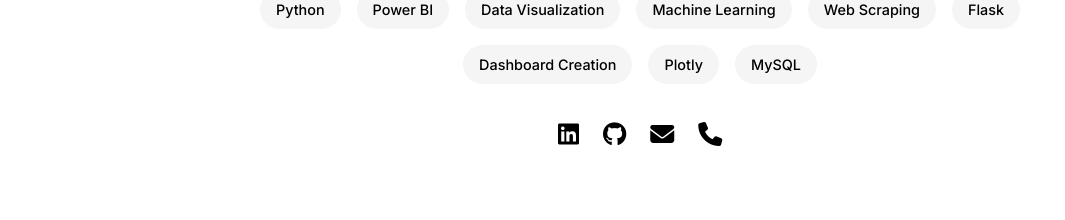
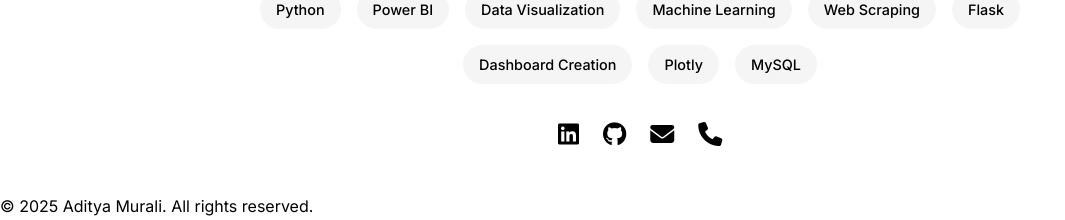
Before and after one commit to adityaaa-09/Portfolio-Project, a Flask app: page / in a window 1280 px wide. Shown: the part 606-826 px from the top of the page, without its empty margins (0-1065 px from the left). Before the commit the page ends 752 px from the top, so only its background shows below. Run offline with Flask 3, Linux system fonts and the light colour scheme.

Commit message:
Update index.html

```diff
--- a/templates/index.html
+++ b/templates/index.html
@@ -52,15 +52,17 @@
                 </div>
 
                 <div class="social-links">
-                    <a href="https://linkedin.com/in/" target="_blank"><i class="fab fa-linkedin"></i></a>
-                    <a href="https://github.com/" target="_blank"><i class="fab fa-github"></i></a>
+                    <a href="https://www.linkedin.com/in/aditya-murali-136a79226" target="_blank"><i class="fab fa-linkedin"></i></a>
+                    <a href="https://github.com/adityaaa-09/Laptop-Price-Prediction.git" target="_blank"><i class="fab fa-github"></i></a>
                     <a href="mailto:adityamurali7642@gmail.com"><i class="fas fa-envelope"></i></a>
                     <a href="tel:+919920088950"><i class="fas fa-phone"></i></a>
                 </div>
             </div>
         </div>
     </div>
-
+    <footer class="footer">
+        <p>&copy; 2025 Aditya Murali. All rights reserved.</p>
+    </footer>
     <script src="{{ url_for('static', filename='js/main.js') }}"></script>
 </body>
 </html>
```
